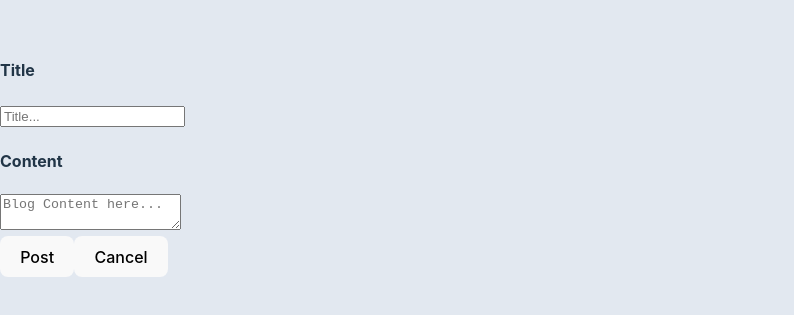
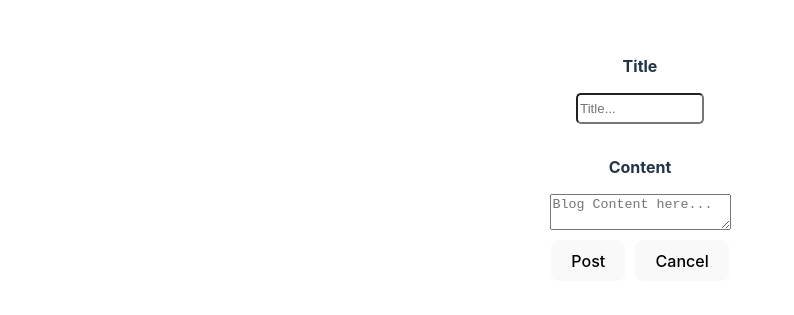
Before and after one commit to Shemuel-bot/blog-api-website1, a React (Vite) app: page /post in a window 1280 px wide. Shown: the part 243-558 px from the top of the page, without its empty margins (0-794 px from the left). Built offline with nearby package versions, Linux system fonts and the light colour scheme.

Commit message:
style change

```diff
--- a/src/components/Post.jsx
+++ b/src/components/Post.jsx
@@ -1,4 +1,4 @@
-import "../styles/App.css";
+import style from "../styles/Post.css";
 
 
 const handleSubmit = () => {
@@ -29,7 +29,7 @@ function App() {
       <h4>Title</h4>
       <input type="text" placeholder="Title..." id="title" />
       <h4>Content</h4>
-      <textarea
+      <textarea className={style.textarea}
         name=""
         id="content"
         placeholder="Blog Content here..."
--- a/src/styles/Post.css
+++ b/src/styles/Post.css
@@ -21,7 +21,7 @@ input{
   height: 25px;
   border-radius: 5px;
 }
- textarea{
+ .textarea{
   width: 400px;
   height: 450px;
   resize: none;
```
